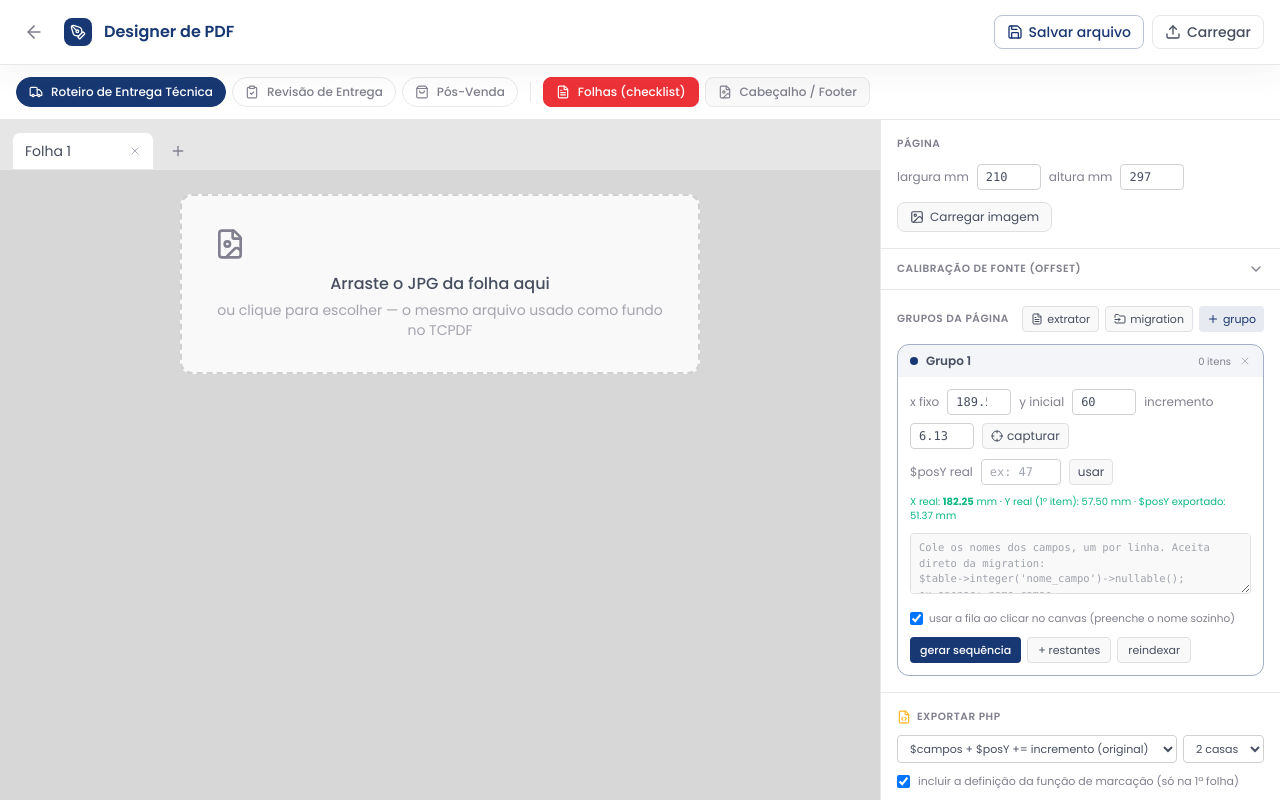
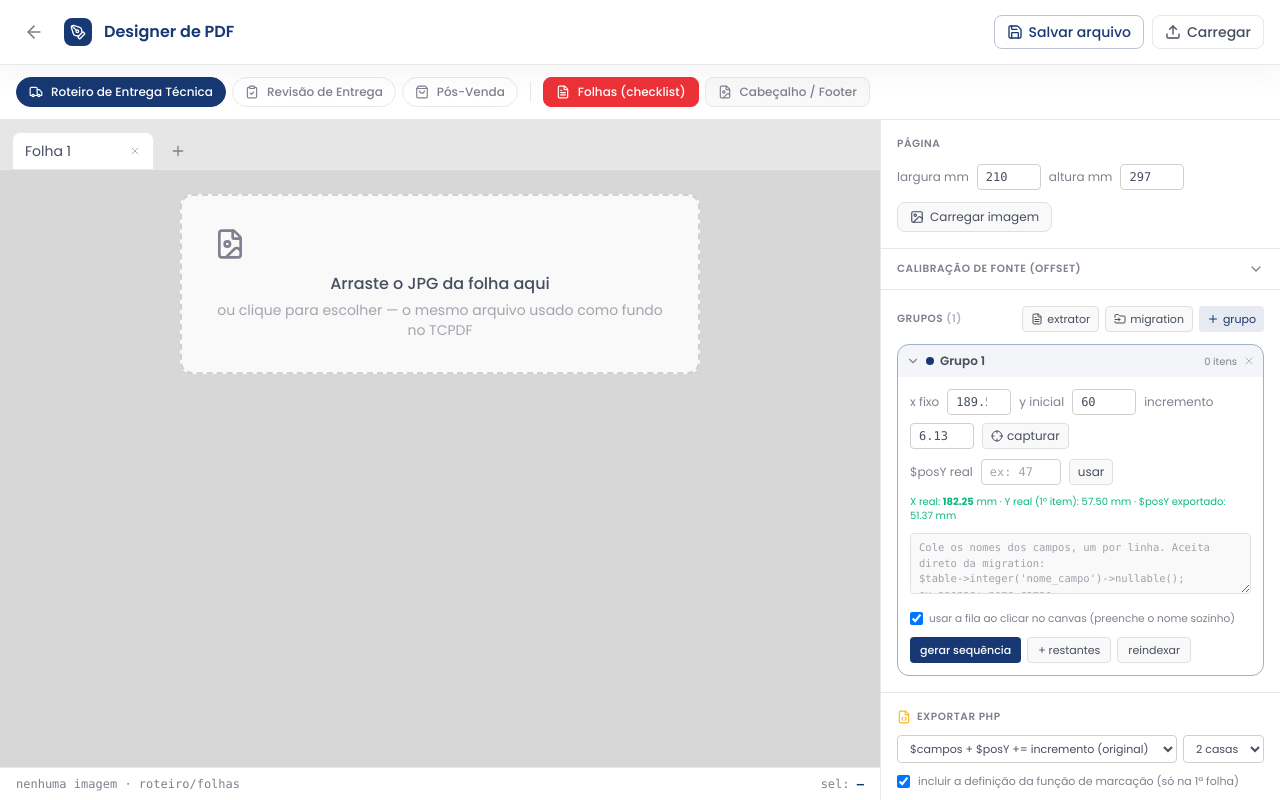
Before and after one commit to VitorGHDO/checklist-tools, a Next.js app: page /designer in a window 1280 px wide. Shown: the top 800 px of the page. Built offline with nearby package versions, Linux system fonts and the light colour scheme.

Commit message:
Melhoria Scroll da exibição do pdf separado do scroll dos grupos e ocultar e exibir grupos

```diff
--- a/src/app/designer/components/designer-editor.tsx
+++ b/src/app/designer/components/designer-editor.tsx
@@ -4,6 +4,8 @@ import { useEffect, useReducer, useRef, useState } from "react";
 import Link from "next/link";
 import {
   ArrowLeft,
+  ChevronsDownUp,
+  ChevronsUpDown,
   PenTool,
   Plus,
   X,
@@ -41,7 +43,14 @@ import { CalibrationPanel } from "./calibration-panel";
 import { ExportPanel } from "./export-panel";
 import { MigrationImportModal } from "./migration-import-modal";
 import { ImportFromExtractorModal } from "./import-from-extractor-modal";
-import type { DesignerDocType, DesignerPage, EditorState, HeaderFieldTipo, ViewMode } from "@/lib/designer/types";
+import type {
+  DesignerDocType,
+  DesignerGroup,
+  DesignerPage,
+  EditorState,
+  HeaderFieldTipo,
+  ViewMode,
+} from "@/lib/designer/types";
 import type { ChecklistDraft } from "@/lib/types";
 
 const HEADER_FIELD_BTNS: { tipo: HeaderFieldTipo; label: string; icon: React.ElementType }[] = [
@@ -76,6 +85,7 @@ function createInitialState(): EditorState {
     selectedGroupId: null,
     selectedHeaderFieldId: null,
     captureMode: null,
+    collapsedGroups: {},
     geomTick: 0,
   };
 }
@@ -100,6 +110,7 @@ function loadInitialState(): EditorState {
             selectedGroupId: null,
             selectedHeaderFieldId: null,
             captureMode: null,
+            collapsedGroups: {},
             geomTick: 0,
           };
         }
@@ -199,6 +210,7 @@ export default function DesignerEditor() {
       showToast("Rascunho sem campos utilizáveis.", "error");
       return;
     }
+    collapseImported(created);
     commit();
     showToast(`${created.length} grupo(s) importado(s) do Extrator.`, "success");
   }
@@ -272,6 +284,20 @@ export default function DesignerEditor() {
     commit();
   }
 
+  /** Recolhe/expande todos os grupos da página de uma vez. */
+  function setAllGroupsCollapsed(p: DesignerPage, collapse: boolean) {
+    p.groups.forEach((g) => {
+      if (collapse) st.collapsedGroups[g.id] = true;
+      else delete st.collapsedGroups[g.id];
+    });
+    rerender();
+  }
+
+  /** Grupos importados em lote entram recolhidos — só o nome aparece na lista. */
+  function collapseImported(created: DesignerGroup[]) {
+    if (created.length > 1) created.forEach((g) => (st.collapsedGroups[g.id] = true));
+  }
+
   function addPage() {
     let p: DesignerPage;
     if (st.viewMode === "cabecalho") {
@@ -340,11 +366,18 @@ export default function DesignerEditor() {
 
   const showAutomation = page?.kind === "checklist" && page.groups.length > 1;
 
+  // contadores de recolhimento (para o botão "recolher/expandir todos")
+  const collapsedCount = page ? page.groups.filter((g) => st.collapsedGroups[g.id]).length : 0;
+  const expandedCount = page ? page.groups.length - collapsedCount : 0;
+  const allGroupsCollapsed = !!page && page.groups.length > 0 && expandedCount === 0;
+
   return (
-    <div className="min-h-screen bg-[#e6e6e6] text-[#464E5F] flex flex-col">
+    // altura travada na viewport: o palco e a sidebar rolam de forma independente,
+    // sem que a rolagem dos grupos arraste a folha do canvas.
+    <div className="h-screen overflow-hidden bg-[#e6e6e6] text-[#464E5F] flex flex-col">
       {/* Header */}
       <header
-        className="sticky top-0 z-40 bg-white border-b border-[#e8e8e8]"
+        className="shrink-0 z-40 bg-white border-b border-[#e8e8e8]"
         style={{ boxShadow: "0px 10px 30px 0px rgba(82,63,105,0.05)" }}
       >
         <div className="max-w-[1600px] mx-auto px-4 h-16 flex items-center justify-between">
@@ -377,7 +410,7 @@ export default function DesignerEditor() {
       </header>
 
       {/* Toolbar: docType + modo */}
-      <div className="bg-white border-b border-[#e8e8e8]">
+      <div className="shrink-0 bg-white border-b border-[#e8e8e8]">
         <div className="max-w-[1600px] mx-auto px-4 py-3 flex flex-wrap items-center gap-2">
           <div className="flex flex-wrap gap-1.5">
             {DOCTYPES.map((d) => {
@@ -426,8 +459,8 @@ export default function DesignerEditor() {
       {/* Corpo: palco + sidebar */}
       <div className="flex-1 flex min-h-0 max-w-[1600px] w-full mx-auto">
         {/* Palco */}
-        <div className="flex-1 flex flex-col min-w-0">
-          <div className="flex items-center gap-1 px-3 pt-3 overflow-x-auto">
+        <div className="flex-1 flex flex-col min-w-0 min-h-0">
+          <div className="shrink-0 flex items-center gap-1 px-3 pt-3 overflow-x-auto">
             {visiblePages.map((p) => (
               <div
                 key={p.id}
@@ -480,7 +513,7 @@ export default function DesignerEditor() {
             />
           )}
 
-          <div className="border-t border-[#e8e8e8] bg-white px-4 py-2 text-xs font-mono text-[#80808F] flex justify-between gap-3">
+          <div className="shrink-0 border-t border-[#e8e8e8] bg-white px-4 py-2 text-xs font-mono text-[#80808F] flex justify-between gap-3">
             <span className="truncate">
               {leftStatus} · {st.docType}/{st.viewMode}
             </span>
@@ -491,7 +524,7 @@ export default function DesignerEditor() {
         </div>
 
         {/* Sidebar */}
-        <aside className="w-[400px] shrink-0 bg-white border-l border-[#e8e8e8] overflow-y-auto">
+        <aside className="w-[400px] shrink-0 min-h-0 bg-white border-l border-[#e8e8e8] overflow-y-auto overscroll-contain">
           {/* Página */}
           <div className="p-4 border-b border-[#e8e8e8] space-y-3">
             <h2 className="text-[10.5px] uppercase tracking-wider text-[#80808F] font-semibold">Página</h2>
@@ -540,8 +573,10 @@ export default function DesignerEditor() {
           {/* Grupos (checklist) */}
           {page?.kind === "checklist" && (
             <div className="p-4 space-y-3">
-              <div className="flex items-center justify-between">
-                <h2 className="text-[10.5px] uppercase tracking-wider text-[#80808F] font-semibold">Grupos da página</h2>
+              <div className="flex items-center justify-between gap-2">
+                <h2 className="text-[10.5px] uppercase tracking-wider text-[#80808F] font-semibold whitespace-nowrap">
+                  Grupos <span className="text-[#b0b0bf]">({page.groups.length})</span>
+                </h2>
                 <div className="flex gap-1.5">
                   <button
                     onClick={() => setExtrOpen(true)}
@@ -571,6 +606,26 @@ export default function DesignerEditor() {
                   </button>
                 </div>
               </div>
+
+              {page.groups.length > 1 && (
+                <div className="flex items-center gap-2">
+                  <button
+                    onClick={() => setAllGroupsCollapsed(page, !allGroupsCollapsed)}
+                    className="flex items-center gap-1 px-2 py-1 rounded bg-[#F9F9F9] hover:bg-[#e8e8e8] border border-[#e0e0e0] text-[#464E5F] text-[11px]"
+                    title={
+                      allGroupsCollapsed
+                        ? "Expandir todos os grupos"
+                        : "Recolher todos os grupos — mostra só os nomes na lista"
+                    }
+                  >
+                    {allGroupsCollapsed ? <ChevronsUpDown className="w-3 h-3" /> : <ChevronsDownUp className="w-3 h-3" />}
+                    {allGroupsCollapsed ? "expandir todos" : "recolher todos"}
+                  </button>
+                  <span className="text-[10px] text-[#80808F]">
+                    {expandedCount} de {page.groups.length} expandido{expandedCount === 1 ? "" : "s"}
+                  </span>
+                </div>
+              )}
 
               {showAutomation && (
                 <div className="border border-[#e0e0e0] rounded-lg p-2.5 space-y-1.5 bg-[#F9F9F9]">
@@ -684,6 +739,7 @@ export default function DesignerEditor() {
               showToast("Nada reconhecido. Use //TÍTULO // seguido das linhas de migration.", "error");
               return false;
             }
+            collapseImported(created);
             commit();
             showToast(`${created.length} grupo(s) importado(s).`, "success");
             return true;
--- a/src/app/designer/components/group-card.tsx
+++ b/src/app/designer/components/group-card.tsx
@@ -1,7 +1,7 @@
 "use client";
 
 import { useRef } from "react";
-import { Crosshair, X } from "lucide-react";
+import { ChevronDown, ChevronRight, Crosshair, X } from "lucide-react";
 import { showToast } from "@/components/ui/toast";
 import { POSVENDA_EXPORT_W, REVISAO_X_OFFSET, REVISAO_Y_OFFSET } from "@/lib/designer/constants";
 import { applyGroupAutomation, clamp01, syncColumnsToAll } from "@/lib/designer/geometry";
@@ -20,6 +20,7 @@ interface Props {
 export function GroupCard({ st, page, group, rerender, commit }: Props) {
   const posyRef = useRef<HTMLInputElement>(null);
   const isActive = group.id === page.activeGroupId;
+  const collapsed = !!st.collapsedGroups[group.id];
   const dt = group.docType;
 
   function liveReflow() {
@@ -34,11 +35,20 @@ export function GroupCard({ st, page, group, rerender, commit }: Props) {
     rerender();
   }
 
-  function setActive() {
-    if (page.activeGroupId !== group.id) {
-      page.activeGroupId = group.id;
+  function setCollapsed(v: boolean) {
+    if (v) st.collapsedGroups[group.id] = true;
+    else delete st.collapsedGroups[group.id];
+  }
+  function toggleCollapsed() {
+    setCollapsed(!collapsed);
     rerender();
   }
+  /** Clique no header: ativa o grupo e, se estiver recolhido, expande. */
+  function onHeaderClick() {
+    const changed = page.activeGroupId !== group.id || collapsed;
+    page.activeGroupId = group.id;
+    setCollapsed(false);
+    if (changed) rerender();
   }
   function startCapture(mode: CaptureMode) {
     st.captureMode = mode;
@@ -128,8 +138,21 @@ export function GroupCard({ st, page, group, rerender, commit }: Props) {
   return (
     <div className={`border rounded-xl overflow-hidden ${isActive ? "border-[#173872]/40" : "border-[#e0e0e0]"}`}>
       {/* header */}
-      <div onClick={setActive} className={`flex items-center gap-2 px-3 py-2 cursor-pointer ${isActive ? "bg-[#173872]/5" : "bg-[#F9F9F9]"}`}>
+      <div onClick={onHeaderClick} className={`flex items-center gap-1.5 px-2 py-2 cursor-pointer ${isActive ? "bg-[#173872]/5" : "bg-[#F9F9F9]"}`}>
+        <button
+          onClick={(e) => { e.stopPropagation(); toggleCollapsed(); }}
+          className="shrink-0 text-[#80808F] hover:text-[#173872]"
+          title={collapsed ? "Expandir grupo" : "Recolher grupo"}
+        >
+          {collapsed ? <ChevronRight className="w-3.5 h-3.5" /> : <ChevronDown className="w-3.5 h-3.5" />}
+        </button>
         <span className={`w-2 h-2 rounded-full shrink-0 ${isActive ? "bg-[#173872]" : "bg-[#d0d0d0]"}`} />
+        {collapsed ? (
+          // recolhido: texto puro, para que o clique em qualquer ponto do header expanda
+          <span className="flex-1 min-w-0 truncate text-xs font-semibold text-[#464E5F]" title={group.title}>
+            {group.title}
+          </span>
+        ) : (
           <input
             key={group.id + "-title"}
             defaultValue={group.title}
@@ -141,13 +164,20 @@ export function GroupCard({ st, page, group, rerender, commit }: Props) {
             className="flex-1 min-w-0 bg-transparent border-none outline-none text-xs font-semibold text-[#464E5F]"
             title="título do grupo"
           />
+        )}
+        {collapsed && (
+          <span className="text-[9.5px] font-mono text-[#b0b0bf] shrink-0" title="y inicial (mm)">
+            y{group.yStart}
+          </span>
+        )}
         <span className="text-[10px] text-[#80808F] shrink-0">{group.markers.length} itens</span>
         <button onClick={(e) => { e.stopPropagation(); removeGroup(); }} className="text-[#b0b0bf] hover:text-[#F64E60] shrink-0" title="Remover grupo">
           <X className="w-3 h-3" />
         </button>
       </div>
 
-      {/* body */}
+      {/* body — desmontado quando recolhido (evita centenas de MarkerRow no DOM) */}
+      {!collapsed && (
       <div className="p-3 space-y-2.5">
         {/* geometria comum */}
         <div className="flex items-center gap-2 flex-wrap text-xs">
@@ -336,6 +366,7 @@ export function GroupCard({ st, page, group, rerender, commit }: Props) {
           </div>
         )}
       </div>
+      )}
     </div>
   );
 }
--- a/src/lib/designer/types.ts
+++ b/src/lib/designer/types.ts
@@ -196,6 +196,8 @@ export interface EditorState {
   selectedGroupId: string | null;
   selectedHeaderFieldId: string | null;
   captureMode: CaptureMode;
+  /** Grupos recolhidos na sidebar (id → true). Ausente/false = expandido. Não persistido. */
+  collapsedGroups: Record<string, boolean>;
   // Bump para forçar os inputs não controlados (geometria) a ressincronizarem seu
   // valor exibido após mudanças externas (captura, drag, gerar). Não muda ao digitar.
   geomTick: number;
```
Lines whose indentation alone changed are shown as unchanged.
